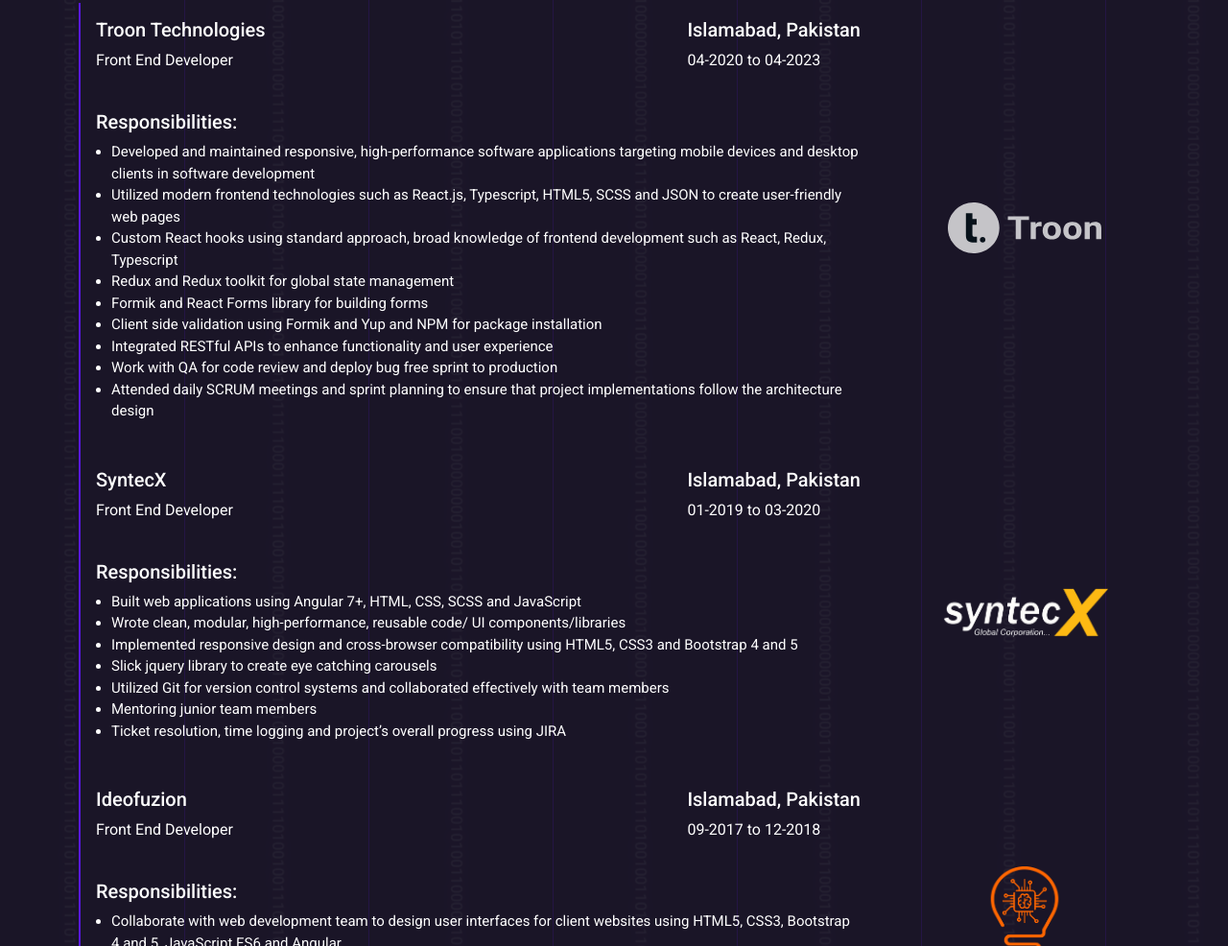
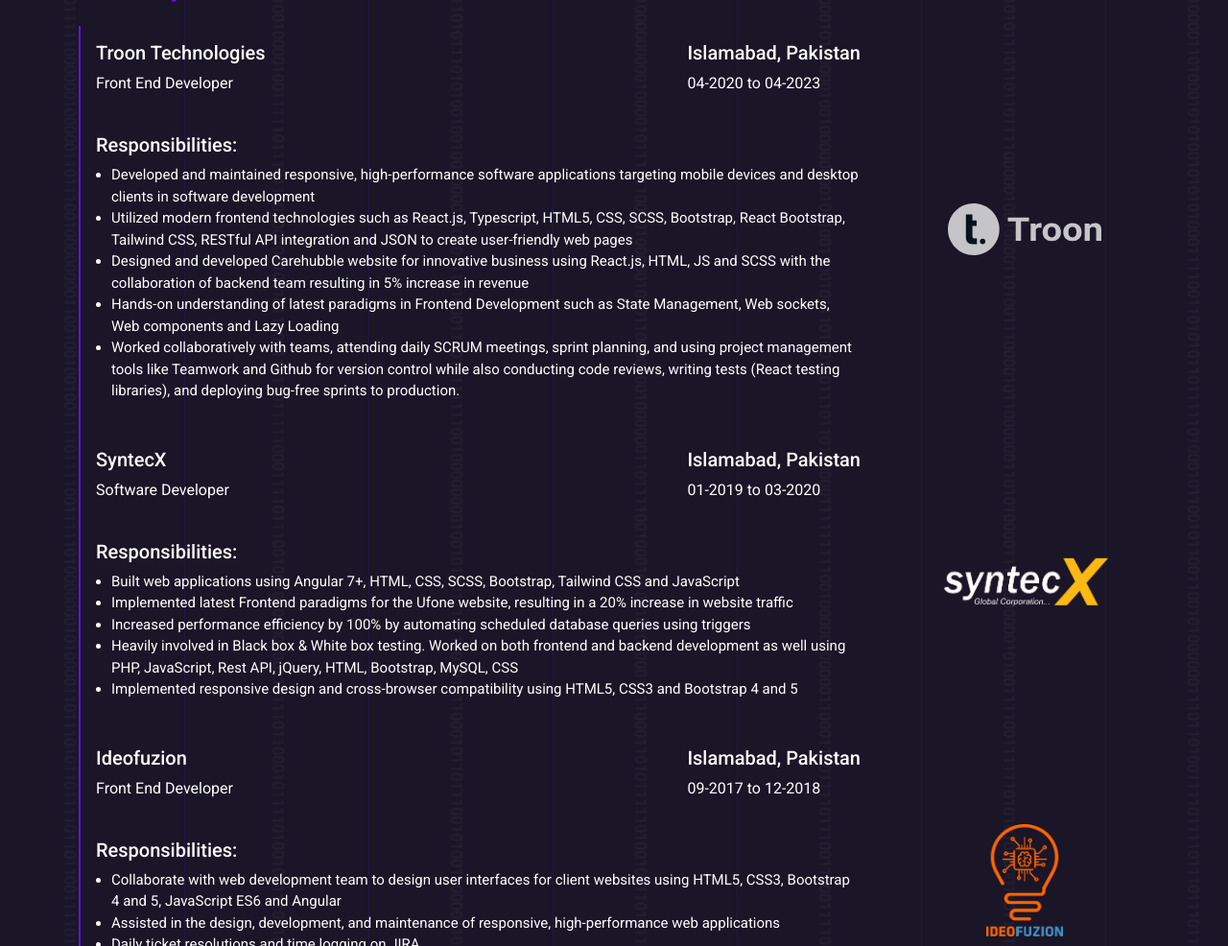
Before and after one commit to azaif7/azaif7.github.io, a plain HTML site: page index.html in a window 1280 px wide. Shown: the part 1675-2661 px from the top of the page at 96% size. Drawn offline with Linux system fonts and the light colour scheme; files whose address does not match are found by name.

Commit message:
Added quality assurance related experience

```diff
--- a/index.html
+++ b/index.html
@@ -65,11 +65,13 @@
                 I am a Front End Web Developer &lt;<span
                   class="purple-clr secondary-family"
                   >React</span
-                >&nbsp;/&gt;
+                >&nbsp;/&gt; &nbsp; and Quality Assurance Tester
               </h1>
               <h5 class="purple-clr">
                 HTML5, CSS3, SCSS, JavaScript, jQuery, ReactJS, Typescript,
-                NextJS, Redux
+                NextJS, Redux, Black box testing, White box testing, Functional
+                testing, Non-functional testing, Performance Testing, Regression
+                testing, Acceptance testing, Test plans, Test cases.
               </h5>
               <button
                 class="btn btn-primary mt-4"
@@ -302,46 +304,33 @@
                         startDate: "04-2020",
                         endDate: "04-2023",
                         role: "Front End Developer",
-                        responsibilities: "1- Developed and maintained responsive, high-performance software
-                        applications targeting mobile devices and desktop clients in software development
-                        2- Utilized modern frontend technologies such as React.js, Typescript, HTML5, SCSS and
-                        JSON to create user-friendly web pages
-                        3- Custom React hooks using standard approach, broad knowledge of frontend
-                        development such as React, Redux, Typescript
-                        4- Redux and Redux toolkit for global state management
-                        5- Formik and React Forms library for building forms
-                        6- Client side validation using Formik and Yup
-                        7- NPM for package installation
-                        8- Integrated RESTful APIs to enhance functionality and user experience
-                        9- Work with QA for code review and deploy bug free sprint to production
-                        10- Attended daily SCRUM meetings and sprint planning  to ensure that project
-                        implementations follow the architecture design and achieve core web vitals score such as
-                        performance, accessibility, scalability, security and resilience"
+                        responsibilities: "1- Developed and maintained responsive, high-performance software applications targeting mobile devices and desktop clients in software development
+                        2- Utilized modern frontend technologies such as React.js, Typescript, HTML5, CSS, SCSS, Bootstrap, React Bootstrap, Tailwind CSS, RESTful API integration and JSON to create user-friendly web pages
+                        3- Designed and developed Carehubble website for innovative business using React.js, HTML, JS and SCSS with the collaboration of backend team resulting in 5% increase in revenue
+                        4- Hands-on understanding of latest paradigms in Frontend Development such as State Management, Web sockets, Web components and Lazy Loading
+                        5- Worked collaboratively with teams, attending daily SCRUM meetings, sprint planning, and using project management tools like Teamwork and Github for version control  while also conducting code reviews, writing tests (React testing libraries), and deploying bug-free sprints to production."
                       };
                       const SyntecX = {
                         startDate: "01-2019",
                         endDate: "03-2020",
-                        role: "Executive IT (Front End Developer)",
-                        responsibilities: "1- Built web applications using Angular 7+, HTML, CSS, SCSS and JavaScript
-                        2- Wrote clean, modular, high-performance, reusable code/ UI components/libraries
-                        3- Implemented responsive design and cross-browser compatibility using HTML5, CSS3
-                        and Bootstrap 4 and 5
-                        4- Slick jquery library to create eye catching carousels
-                        5- Utilized Git for version control systems and collaborated effectively with team members
-                        6- Mentoring junior team members
-                        7- Ticket resolution, time logging and project’s overall progress using JIRA"
+                        role: "Software Engineer",
+                        responsibilities: "1- Built web applications using Angular 7+, HTML, CSS, SCSS, Bootstrap, Tailwind CSS and JavaScript
+                        2- Implemented latest Frontend paradigms for the Ufone website, resulting in a 20% increase in website traffic
+                        3- Wrote clean, modular, high-performance, reusable code/ UI components/libraries
+                        4- Increased performance efficiency by 100% by automating scheduled database queries using triggers
+                        5- Heavily involved in Black box & White box testing. Worked on both frontend and backend development as well using PHP, JavaScript, Rest API, jQuery, HTML, Bootstrap, MySQL, CSS.
+                        6- Implemented responsive design and cross-browser compatibility using HTML5, CSS3 and Bootstrap 4 and 5
+                        "
                       };
                       const Ideofuzion = {
                         startDate: "09-2017",
                         endDate: "12-2018",
                         role: "Front End Developer",
-                        responsibilities: "1- Collaborate with web development team to design user interfaces for
-                        client websites using HTML5, CSS3, Bootstrap 4 and 5, JavaScript ES6 and Angular
-                        2- Assisted in the design, development, and maintenance of responsive, high-performance
-                        web applications
-                        3- Daily ticket resolutions and time logging on JIRA
-                        4- Used Github for version control
-                        5- PSD/Figma/Zeplin prototypes to HTML conversion"
+                        responsibilities: "1- Collaborate with web development team to design user interfaces for client websites using HTML5, CSS3, Bootstrap 4 and 5, JavaScript ES6 and Angular
+                        2- Increased performance efficiency by 100% by applying various SEO techniques to the existing SPA’s.
+                        3- Assisted in the design, development, and maintenance of responsive, high-performance web applications
+                        4- PSD/Figma/Zeplin prototypes to HTML conversion and Angular components and templates
+                        "
                       };
                     };
 
@@ -375,7 +364,8 @@
                     building robust, complex, and accessible user interfaces and
                     applications with strong background in capital markets, web
                     technologies, web development, responsive design, React,
-                    Redux, JavaScript, TypeScript, HTML and CSS.
+                    Redux, JavaScript, TypeScript, HTML, CSS and Quality
+                    Assurance Tester.
                   </p>
                 </div>
               </div>
@@ -407,34 +397,28 @@
                       </li>
                       <li>
                         Utilized modern frontend technologies such as React.js,
-                        Typescript, HTML5, SCSS and JSON to create user-friendly
-                        web pages
+                        Typescript, HTML5, CSS, SCSS, Bootstrap, React
+                        Bootstrap, Tailwind CSS, RESTful API integration and
+                        JSON to create user-friendly web pages
                       </li>
                       <li>
-                        Custom React hooks using standard approach, broad
-                        knowledge of frontend development such as React, Redux,
-                        Typescript
+                        Designed and developed Carehubble website for innovative
+                        business using React.js, HTML, JS and SCSS with the
+                        collaboration of backend team resulting in 5% increase
+                        in revenue
                       </li>
                       <li>
-                        Redux and Redux toolkit for global state management
-                      </li>
-                      <li>Formik and React Forms library for building forms</li>
-                      <li>
-                        Client side validation using Formik and Yup and NPM for
-                        package installation
+                        Hands-on understanding of latest paradigms in Frontend
+                        Development such as State Management, Web sockets, Web
+                        components and Lazy Loading
                       </li>
                       <li>
-                        Integrated RESTful APIs to enhance functionality and
-                        user experience
-                      </li>
-                      <li>
-                        Work with QA for code review and deploy bug free sprint
-                        to production
-                      </li>
-                      <li>
-                        Attended daily SCRUM meetings and sprint planning to
-                        ensure that project implementations follow the
-                        architecture design
+                        Worked collaboratively with teams, attending daily SCRUM
+                        meetings, sprint planning, and using project management
+                        tools like Teamwork and Github for version control while
+                        also conducting code reviews, writing tests (React
+                        testing libraries), and deploying bug-free sprints to
+                        production.
                       </li>
                     </ul>
                   </div>
@@ -447,7 +431,7 @@
                     <div class="d-flex align-items-center w-100 pb-4">
                       <div>
                         <h5>SyntecX</h5>
-                        <p>Front End Developer</p>
+                        <p>Software Developer</p>
                       </div>
                       <div class="ms-auto">
                         <h5>Islamabad, Pakistan</h5>
@@ -457,28 +441,26 @@
                     <h5>Responsibilities:</h5>
                     <ul>
                       <li>
-                        Built web applications using Angular 7+, HTML, CSS, SCSS
-                        and JavaScript
+                        Built web applications using Angular 7+, HTML, CSS,
+                        SCSS, Bootstrap, Tailwind CSS and JavaScript
                       </li>
                       <li>
-                        Wrote clean, modular, high-performance, reusable code/
-                        UI components/libraries
+                        Implemented latest Frontend paradigms for the Ufone
+                        website, resulting in a 20% increase in website traffic
+                      </li>
+                      <li>
+                        Increased performance efficiency by 100% by automating
+                        scheduled database queries using triggers
+                      </li>
+                      <li>
+                        Heavily involved in Black box & White box testing.
+                        Worked on both frontend and backend development as well
+                        using PHP, JavaScript, Rest API, jQuery, HTML,
+                        Bootstrap, MySQL, CSS
                       </li>
                       <li>
                         Implemented responsive design and cross-browser
                         compatibility using HTML5, CSS3 and Bootstrap 4 and 5
-                      </li>
-                      <li>
-                        Slick jquery library to create eye catching carousels
-                      </li>
-                      <li>
-                        Utilized Git for version control systems and
-                        collaborated effectively with team members
-                      </li>
-                      <li>Mentoring junior team members</li>
-                      <li>
-                        Ticket resolution, time logging and project’s overall
-                        progress using JIRA
                       </li>
                     </ul>
                   </div>
```
